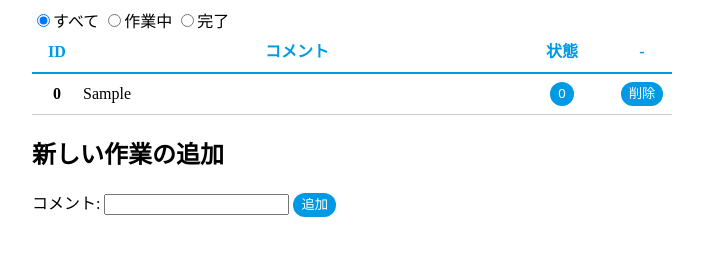
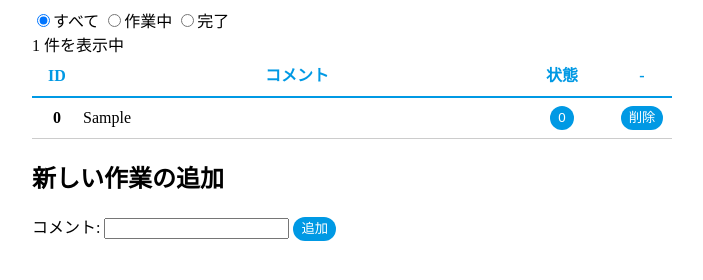
Before and after one commit to tukaelu/vue-tutorials, a plain HTML site: page cr-vue/index.html in a window 1280 px wide. Both pictures are taken after typing "Sample" into the empty fields and a click on the button "追加". Shown: the whole page, without its empty margins (288-991 px from the left). Drawn offline with nearby package versions, Linux system fonts and the light colour scheme.

Commit message:
STEP12 リストの絞り込み機能 実装

```diff
--- a/cr-vue/index.html
+++ b/cr-vue/index.html
@@ -13,6 +13,7 @@
         v-model="current"
         v-bind:value="label.value">{{ label.label }}
     </label>
+    <div>{{ computedTodos.length }} 件を表示中</div>
     <!-- ToDo テーブル -->
     <table>
       <thead>
@@ -25,7 +26,7 @@
       </thead>
       <tbody>
         <!-- [1] ここに <tr> で ToDo の要素を1行づつ繰り返し表示したい -->
-        <tr v-for="item in todos" v-bind:key="item.id">
+        <tr v-for="item in computedTodos" v-bind:key="item.id">
           <th>{{ item.id }}</th>
           <td>{{ item.comment }}</td>
           <td class="state">
--- a/cr-vue/main.js
+++ b/cr-vue/main.js
@@ -27,6 +27,13 @@ const app = new Vue({
       { value: 1,  label: '完了'   }
     ],
     current: -1
+  },
+  computed: {
+    computedTodos: function() {
+      return this.todos.filter(function(el) {
+        return this.current < 0 ? true : this.current === el.state
+      }, this)
+    }
   },
   methods: {
     doAdd: function(event, value) {
```
